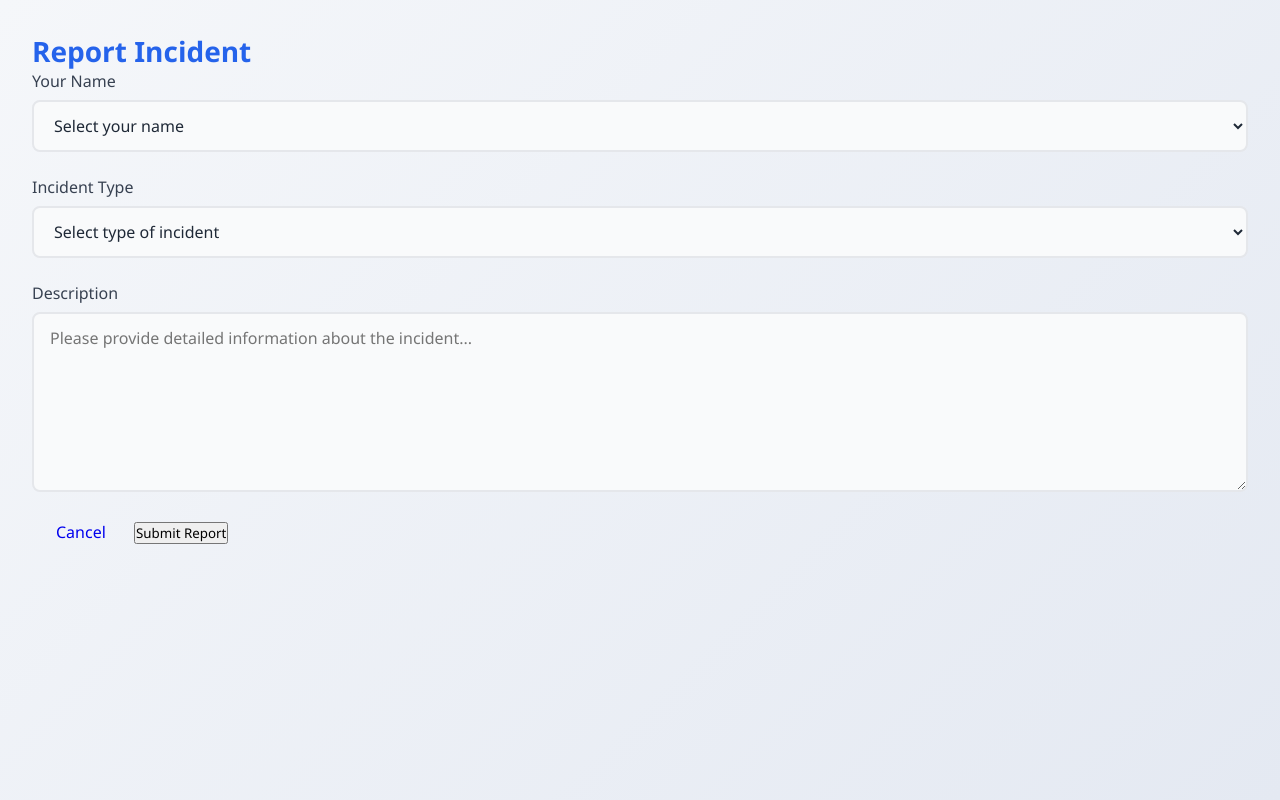
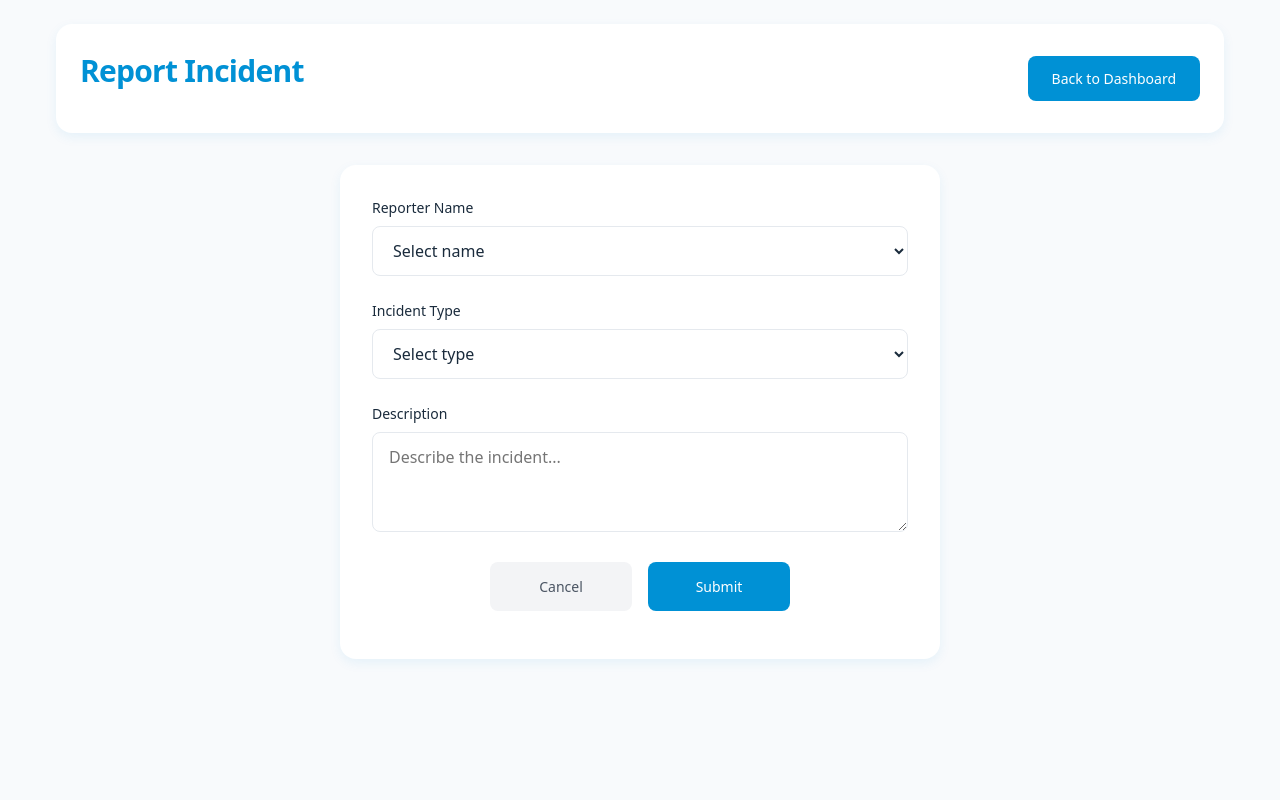
Before and after one commit to Jurgens92/IncidentReport, a Flask app: page /report_incident in a window 1280 px wide. Run offline with Flask 3, Linux system fonts and the light colour scheme; a user stored in the database is signed in.

Commit message:
update css

```diff
--- a/app/static/css/style.css
+++ b/app/static/css/style.css
@@ -1,21 +1,46 @@
-/* Base styles */
+/* Modern CSS Reset and Base Styles */
+:root {
+    /* Modern blue palette based on your dashboard */
+    --primary-color: #0091D5;     /* Your dashboard blue */
+    --primary-hover: #00A7F5;     /* Brighter hover state */
+    --danger-color: #FF5A5A;      /* More vibrant red */
+    --danger-hover: #FF7070;
+
+    /* Fresh background colors */
+    --background: #f8fafc;
+    --surface: #ffffff;
+
+    /* Crisper contrasts */
+    --text-primary: #1a2b3c;      /* Richer dark blue */
+    --text-secondary: #506478;    /* Blue-tinted gray */
+
+    /* Refined accents */
+    --border: #e5e9ee;
+    --shadow-sm: 0 2px 4px rgba(0, 145, 213, 0.06);
+    --shadow: 0 4px 12px rgba(0, 145, 213, 0.08);
+    --shadow-lg: 0 8px 24px rgba(0, 145, 213, 0.12);
+}
+
 * {
     margin: 0;
     padding: 0;
     box-sizing: border-box;
-    font-family: 'Segoe UI', Tahoma, Geneva, Verdana, sans-serif;
+    font-family: system-ui, -apple-system, 'Segoe UI', Roboto, sans-serif;
 }
 
 body {
     min-height: 100vh;
-    background: linear-gradient(135deg, #f5f7fa 0%, #e4e9f2 100%);
-    padding: 2rem;
+    background: var(--background);
+    color: var(--text-primary);
+    line-height: 1.5;
+    padding: 1.5rem;
 }
 
-/* Container and layout */
+/* Layout */
 .container {
     max-width: 1200px;
     margin: 0 auto;
+    padding: 0 1rem;
 }
 
 .header {
@@ -24,24 +49,33 @@ body {
     align-items: center;
     margin-bottom: 2rem;
     padding: 1.5rem;
-    background: white;
-    border-radius: 16px;
-    box-shadow: 0 10px 30px rgba(0, 0, 0, 0.08);
+    background: var(--surface);
+    border-radius: 1rem;
+    box-shadow: var(--shadow);
 }
 
 .content-box {
-    background: white;
-    border-radius: 16px;
-    box-shadow: 0 10px 30px rgba(0, 0, 0, 0.08);
+    background: var(--surface);
+    border-radius: 1rem;
+    box-shadow: var(--shadow);
     padding: 2rem;
     margin-bottom: 2rem;
+    transition: transform 0.2s ease;
+}
+
+.content-box:hover,
+.card:hover {
+    transform: translateY(-3px);
+    box-shadow: var(--shadow-lg);
 }
 
 /* Typography */
 h2 {
-    color: #2563eb;
-    font-size: 1.75rem;
-    font-weight: 600;
+    color: var(--primary-color);
+    font-size: 1.875rem;
+    font-weight: 700;
+    letter-spacing: -0.025em;
+    margin-bottom: 1rem;
 }
 
 /* Forms */
@@ -52,8 +86,9 @@ h2 {
 .form-group label {
     display: block;
     margin-bottom: 0.5rem;
-    color: #374151;
+    color: var(--text-primary);
     font-weight: 500;
+    font-size: 0.875rem;
 }
 
 input[type="text"],
@@ -64,21 +99,20 @@ select,
 textarea {
     width: 100%;
     padding: 0.75rem 1rem;
-    border: 2px solid #e5e7eb;
-    border-radius: 8px;
+    border: 1px solid var(--border);
+    border-radius: 0.5rem;
     font-size: 1rem;
     transition: all 0.2s ease;
-    background-color: #f9fafb;
-    color: #1f2937;
+    background-color: var(--surface);
+    color: var(--text-primary);
 }
 
 input:focus,
 select:focus,
 textarea:focus {
     outline: none;
-    border-color: #2563eb;
-    background-color: white;
-    box-shadow: 0 0 0 3px rgba(37, 99, 235, 0.1);
+    border-color: var(--primary-color);
+    box-shadow: 0 0 0 3px rgba(79, 70, 229, 0.1);
 }
 
 textarea {
@@ -89,52 +123,67 @@ textarea {
 
 /* Buttons */
 .button {
+    display: inline-flex;
+    align-items: center;
+    justify-content: center;
     padding: 0.75rem 1.5rem;
-    border-radius: 8px;
-    font-size: 1rem;
+    border-radius: 0.5rem;
+    font-size: 0.875rem;
     font-weight: 500;
     text-decoration: none;
     cursor: pointer;
     border: none;
     transition: all 0.2s ease;
+    gap: 0.5rem;
 }
 
 .primary {
-    background: #2563eb;
+    background: var(--primary-color);
     color: white;
 }
 
 .primary:hover {
-    background: #1d4ed8;
+    background: var(--primary-hover);
     transform: translateY(-1px);
 }
 
 .danger {
-    background: #dc2626;
+    background: var(--danger-color);
     color: white;
 }
 
 .danger:hover {
-    background: #b91c1c;
+    background: var(--danger-hover);
     transform: translateY(-1px);
 }
 
 /* Tables */
+.table-container {
+    overflow-x: auto;
+    border-radius: 0.5rem;
+    box-shadow: var(--shadow);
+}
+
 table {
     width: 100%;
-    border-collapse: collapse;
+    border-collapse: separate;
+    border-spacing: 0;
+    background: var(--surface);
 }
 
 th, td {
     padding: 1rem;
     text-align: left;
-    border-bottom: 1px solid #e5e7eb;
+    border-bottom: 1px solid var(--border);
 }
 
 th {
     background: #f8fafc;
-    color: #374151;
+    color: var(--text-primary);
     font-weight: 600;
+    font-size: 0.875rem;
+    text-transform: uppercase;
+    letter-spacing: 0.05em;
 }
 
 tr:last-child td {
@@ -178,6 +261,77 @@ tr:hover td {
 
     .button {
         width: 100%;
-        text-align: center;
+    }
+
+    .content-box {
+        padding: 1.5rem;
     }
 }
+
+/* Animations */
+@keyframes fadeIn {
+    from {
+        opacity: 0;
+        transform: translateY(10px);
+    }
+    to {
+        opacity: 1;
+        transform: translateY(0);
+    }
+}
+
+.fade-in {
+    animation: fadeIn 0.3s ease-out;
+}
+
+/* Button Group */
+.button-group {
+    display: flex;
+    gap: 1rem;
+    margin-top: 1.5rem;
+}
+
+.button-group .button,
+.button-group button {
+    flex: 1;
+    padding: 0.875rem;
+    border-radius: 0.5rem;
+    font-size: 0.875rem;
+    font-weight: 500;
+    text-align: center;
+    cursor: pointer;
+    transition: all 0.2s ease;
+    border: none;
+}
+
+.cancel-btn {
+    background: #f3f4f6;
+    color: #4b5563;
+}
+
+.cancel-btn:hover {
+    background: #e5e7eb;
+    transform: translateY(-1px);
+}
+
+.submit-btn {
+    background: var(--primary-color);
+    color: white;
+}
+
+.submit-btn:hover {
+    background: var(--primary-hover);
+    transform: translateY(-1px);
+}
+
+/* Media query for mobile devices */
+@media (max-width: 768px) {
+    .button-group {
+        flex-direction: column;
+    }
+
+    .button-group .button,
+    .button-group button {
+        width: 100%;
+    }
+}
--- a/app/templates/incident_form.html
+++ b/app/templates/incident_form.html
@@ -5,13 +5,18 @@
     <link rel="stylesheet" href="{{ url_for('static', filename='css/style.css') }}">
 </head>
 <body>
-    <div class="form-container">
+    <div class="container">
+        <div class="header">
             <h2>Report Incident</h2>
+            <a href="{{ url_for('dashboard') }}" class="button primary">Back to Dashboard</a>
+        </div>
+
+        <div class="content-box" style="max-width: 600px; margin: 0 auto;">  <!-- Added max-width -->
             <form method="POST">
                 <div class="form-group">
-                <label class="form-label" for="personnel">Your Name</label>
+                    <label for="personnel">Reporter Name</label>
                     <select id="personnel" name="personnel_id" required>
-                    <option value="" disabled selected>Select your name</option>
+                        <option value="" disabled selected>Select name</option>
                         {% for person in personnel %}
                         <option value="{{ person.id }}">{{ person.name }}</option>
                         {% endfor %}
@@ -19,9 +24,9 @@
                 </div>
 
                 <div class="form-group">
-                <label class="form-label" for="incident-type">Incident Type</label>
+                    <label for="incident-type">Incident Type</label>
                     <select id="incident-type" name="type_id" required>
-                    <option value="" disabled selected>Select type of incident</option>
+                        <option value="" disabled selected>Select type</option>
                         {% for type in incident_types %}
                         <option value="{{ type.id }}">{{ type.name }}</option>
                         {% endfor %}
@@ -29,20 +34,22 @@
                 </div>
 
                 <div class="form-group">
-                <label class="form-label" for="incident-description">Description</label>
+                    <label for="incident-description">Description</label>
                     <textarea
                         id="incident-description"
                         name="description"
-                    placeholder="Please provide detailed information about the incident..."
+                        placeholder="Describe the incident..."
                         required
+                        style="min-height: 100px;"
                     ></textarea>
                 </div>
 
-            <div class="button-group">
+                <div class="button-group" style="max-width: 300px; margin: 1rem auto;">  <!-- Added max-width and centered -->
                     <a href="{{ url_for('dashboard') }}" class="button cancel-btn">Cancel</a>
-                <button type="submit" class="submit-btn">Submit Report</button>
+                    <button type="submit" class="button submit-btn">Submit</button>
                 </div>
             </form>
         </div>
+    </div>
 </body>
 </html>
```
Also changed, not shown: other parts of app/static/css/style.css (+40 -6 lines), instance/security.db (added). Lines whose indentation alone changed are shown as unchanged.
